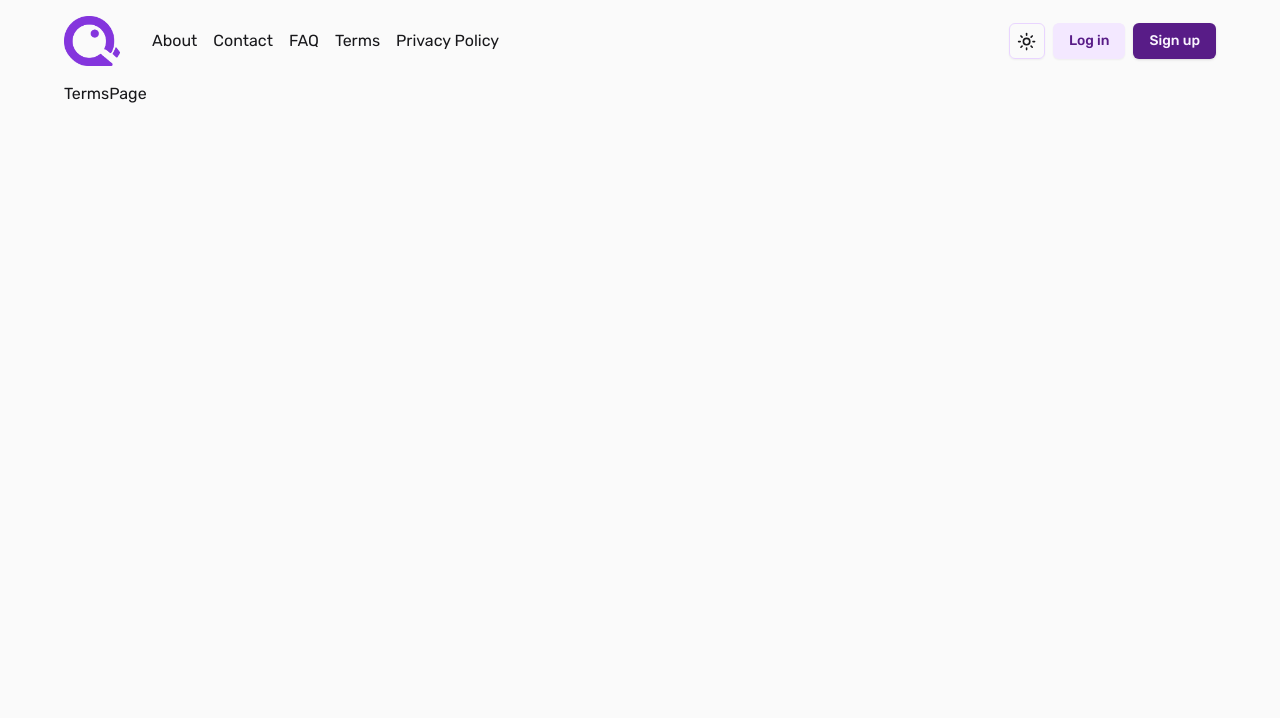
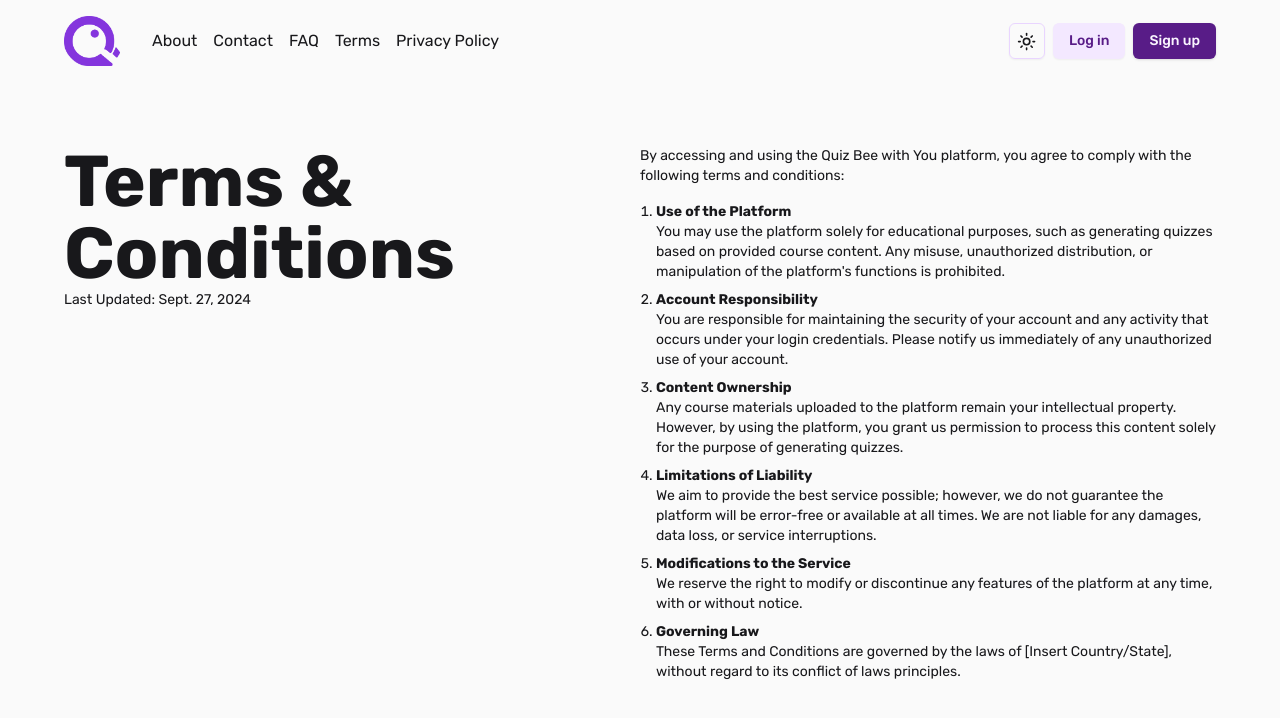
Before and after one commit to JimsRob12/eduQuest-web-system, a React (Vite) app: page /terms in a window 1280 px wide. Shown: the top 718 px of the page. Built offline with nearby package versions, Linux system fonts and the light colour scheme; a web font is replaced by a local one.

Commit message:
Refactor TermsPage component and add animated UI transitions

```diff
--- a/src/components/Public/TermsPage.tsx
+++ b/src/components/Public/TermsPage.tsx
@@ -1,3 +1,92 @@
+import { motion } from "framer-motion";
+
+const containerVariants = {
+  hidden: { opacity: 0 },
+  visible: { opacity: 1, transition: { staggerChildren: 0.15 } },
+};
+
+const itemVariants = {
+  hidden: { opacity: 0, y: 20 },
+  visible: { opacity: 1, y: 0, transition: { type: "spring", stiffness: 70 } },
+};
+
 export default function TermsPage() {
-  return <div>TermsPage</div>;
+  return (
+    <motion.div
+      initial="hidden"
+      animate="visible"
+      variants={containerVariants}
+      className="mt-16 grid h-[calc(100%-4rem)] md:grid-cols-2"
+    >
+      <motion.div variants={itemVariants}>
+        <motion.h1
+          className="text-5xl font-bold md:text-7xl"
+          variants={itemVariants}
+        >
+          Terms & Conditions
+        </motion.h1>
+        <motion.p
+          className="text-xs opacity-60 md:text-sm"
+          variants={itemVariants}
+        >
+          Last Updated: Sept. 27, 2024
+        </motion.p>
+      </motion.div>
+
+      <motion.div
+        variants={itemVariants}
+        className="h-[calc(100vh-15rem)] space-y-4 overflow-y-auto text-xs md:text-sm"
+      >
+        <motion.p variants={itemVariants}>
+          By accessing and using the Quiz Bee with You platform, you agree to
+          comply with the following terms and conditions:
+        </motion.p>
+        <motion.ol
+          variants={containerVariants}
+          className="ml-4 list-decimal space-y-2"
+        >
+          {/* List Items */}
+          {termsData.map((term, index) => (
+            <motion.li key={index} variants={itemVariants}>
+              <strong>{term.title}</strong>
+              <p>{term.description}</p>
+            </motion.li>
+          ))}
+        </motion.ol>
+      </motion.div>
+    </motion.div>
+  );
 }
+
+const termsData = [
+  {
+    title: "Use of the Platform",
+    description:
+      "You may use the platform solely for educational purposes, such as generating quizzes based on provided course content. Any misuse, unauthorized distribution, or manipulation of the platform's functions is prohibited.",
+  },
+  {
+    title: "Account Responsibility",
+    description:
+      "You are responsible for maintaining the security of your account and any activity that occurs under your login credentials. Please notify us immediately of any unauthorized use of your account.",
+  },
+  {
+    title: "Content Ownership",
+    description:
+      "Any course materials uploaded to the platform remain your intellectual property. However, by using the platform, you grant us permission to process this content solely for the purpose of generating quizzes.",
+  },
+  {
+    title: "Limitations of Liability",
+    description:
+      "We aim to provide the best service possible; however, we do not guarantee the platform will be error-free or available at all times. We are not liable for any damages, data loss, or service interruptions.",
+  },
+  {
+    title: "Modifications to the Service",
+    description:
+      "We reserve the right to modify or discontinue any features of the platform at any time, with or without notice.",
+  },
+  {
+    title: "Governing Law",
+    description:
+      "These Terms and Conditions are governed by the laws of [Insert Country/State], without regard to its conflict of laws principles.",
+  },
+];
```
